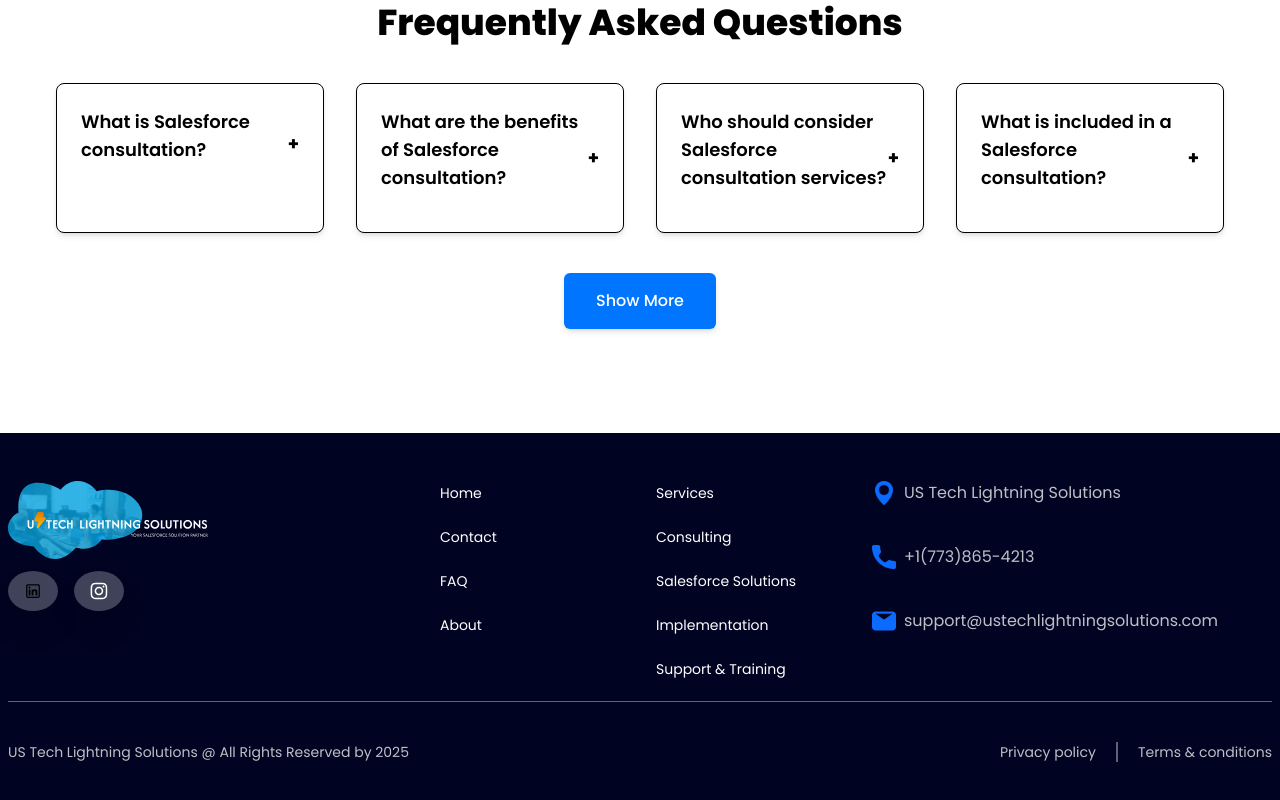
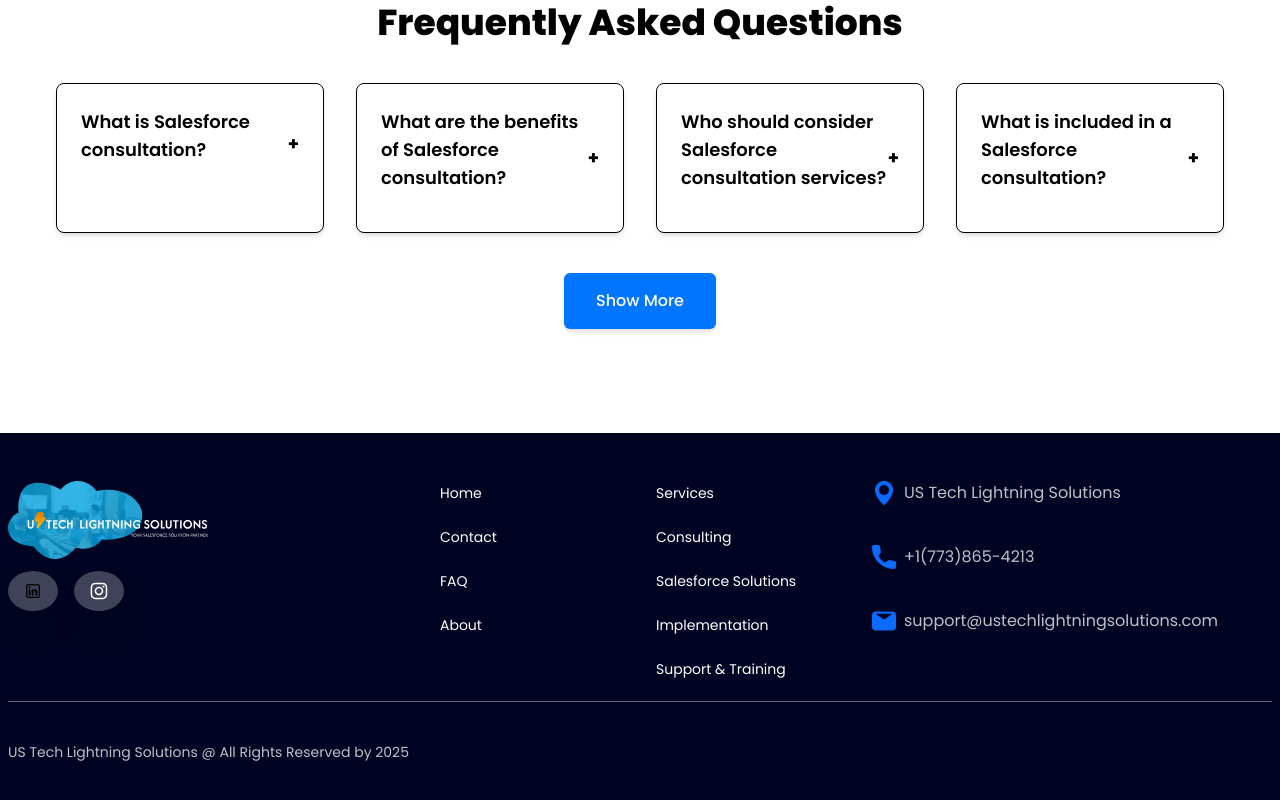
Before and after one commit to lexonit/UsTech, a Next.js app: page / in a window 1280 px wide. Shown: the part 5800-6600 px from the top of the page. Built offline with nearby package versions, Linux system fonts and the light colour scheme.

Commit message:
updated feedback

```diff
--- a/app/components/Footer/Footer.tsx
+++ b/app/components/Footer/Footer.tsx
@@ -98,11 +98,11 @@
                 {/* All Rights Reserved */}
                 <div className='py-10 lg:flex items-center justify-between border-t border-t-bordertop'>
                     <h4 className='text-offwhite text-sm text-center lg:text-start font-normal'><Link href="https://ustechlightningsolutions.com" target="_blank"> US Tech Lightning Solutions </Link>@  All Rights Reserved by 2025</h4>
-                    <div className="flex gap-5 mt-5 lg:mt-0 justify-center lg:justify-start">
+                    {/* <div className="flex gap-5 mt-5 lg:mt-0 justify-center lg:justify-start">
                         <h4 className='text-offwhite text-sm font-normal'><Link href="/" target="_blank">Privacy policy</Link></h4>
                         <div className="h-5 bg-bordertop w-0.5"></div>
                         <h4 className='text-offwhite text-sm font-normal'><Link href="/" target="_blank">Terms & conditions</Link></h4>
-                    </div>
+                    </div> */}
                 </div>
 
             </div>
```
